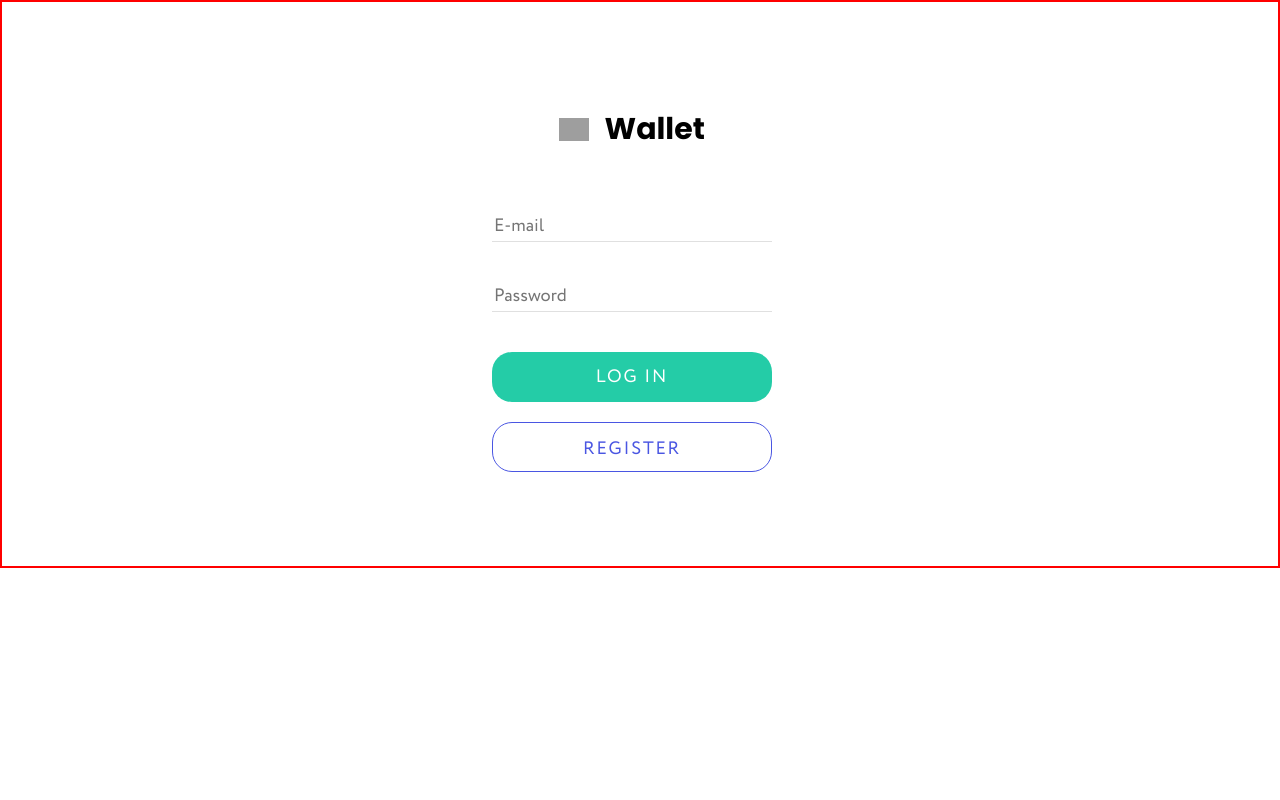
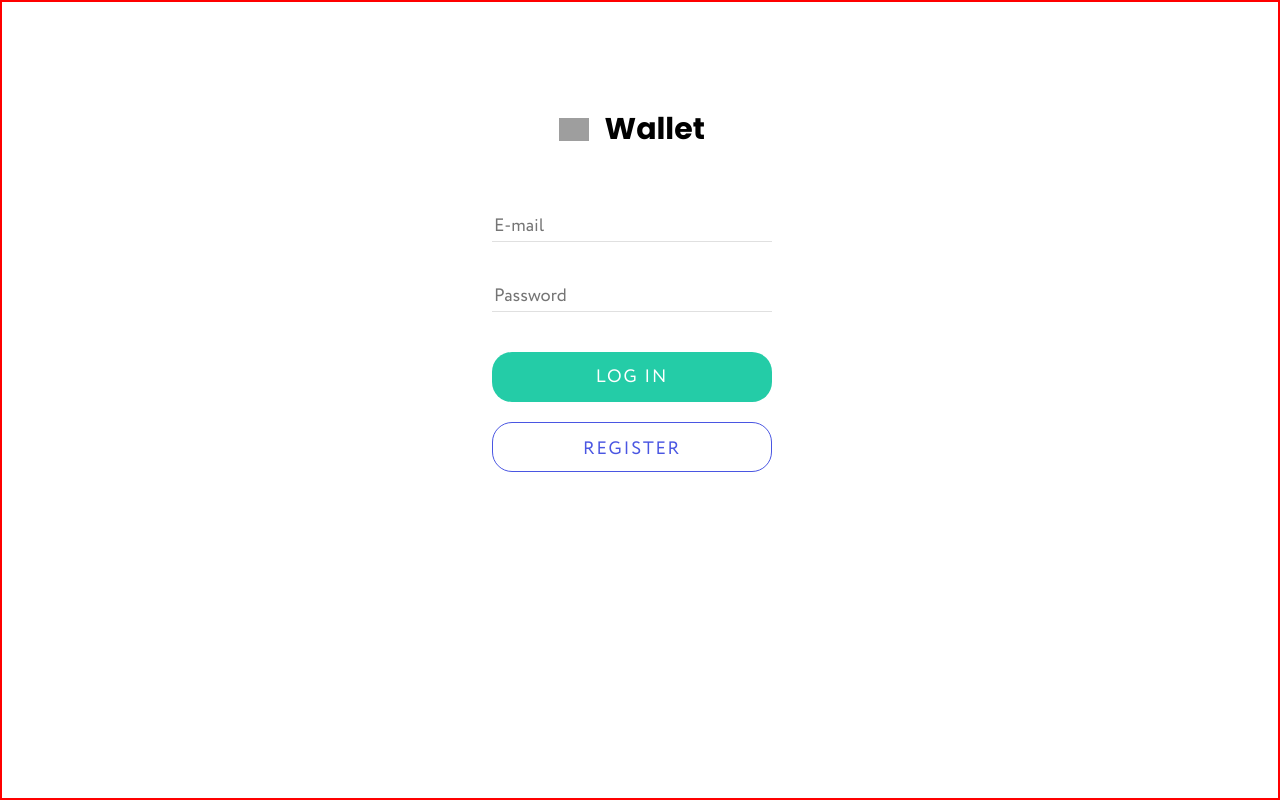
Before and after one commit to WestEagle-PS/Finance-App, a React (Create React App) app: page /wallet/login in a window 1280 px wide. Built offline with nearby package versions, Linux system fonts and the light colour scheme; grey boxes are pictures that could not be loaded.

Commit message:
fix error

```diff
--- a/src/pages/StatisticPage/StatisticPage.jsx
+++ b/src/pages/StatisticPage/StatisticPage.jsx
@@ -1,5 +1,5 @@
 // import PieChartComponent from 'components/PageLayout/ChartDiagram/ChartDiagram';
-import ChartStat from 'components/PageLayout/ChartStat/ChartStat';
+// import ChartStat from 'components/PageLayout/ChartStat/ChartStat';
 // import css from './statistic-page.module.scss';
 import ExpensesList from 'components/ExpensesList/ExpensesList';
 
@@ -7,7 +7,7 @@ const StatisticPage = () => {
   return (
     <div>
       <p>statistics page</p>
-      <ChartStat />
+      {/* <ChartStat /> */}
       <ExpensesList />
       {/* <PieChartComponent /> */}
     </div>
--- a/src/shared/styles/_container.scss
+++ b/src/shared/styles/_container.scss
@@ -3,7 +3,7 @@
   outline-offset: -2px;
 
   max-width: 320px;
-  min-height: 568px;
+  min-height: 100vh;
   padding-right: 20px;
   padding-left: 20px;
   margin: 0 auto;
```
